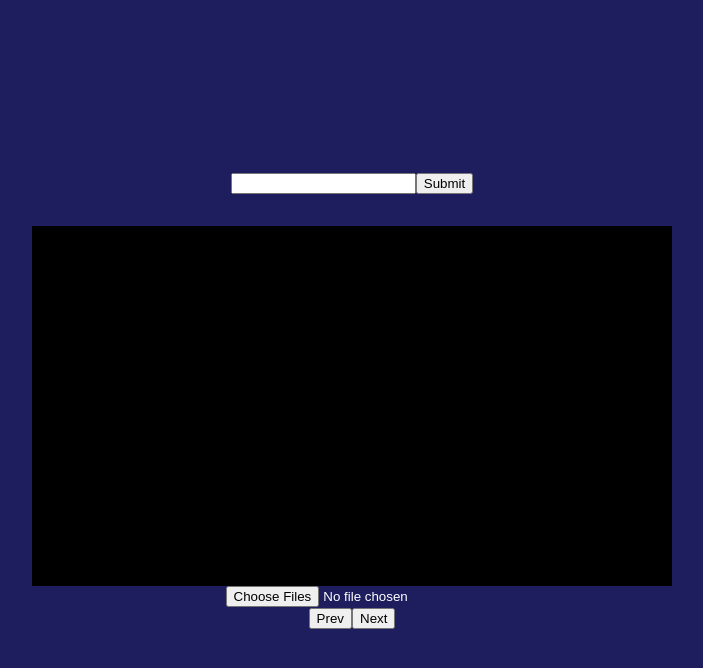
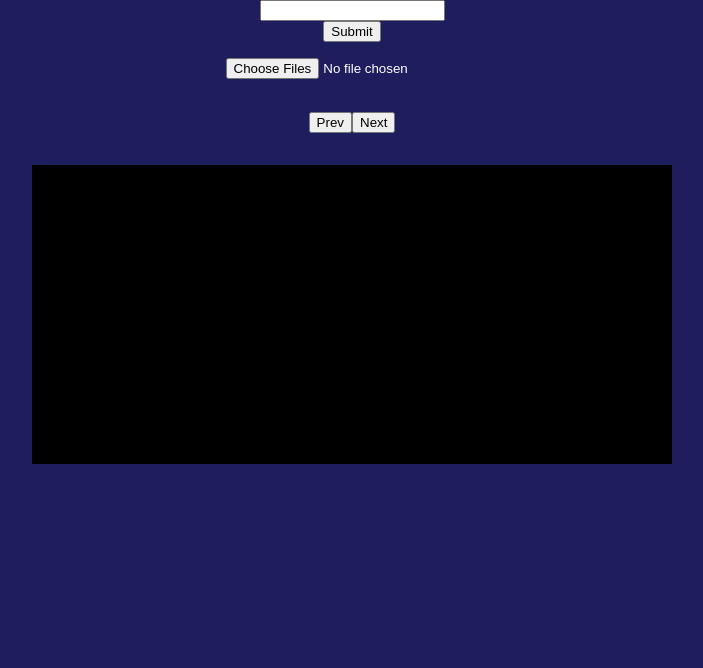
Before and after one commit to davecade/daves-karaoke-player, a React (Create React App) app: page / in a window 1280 px wide. Shown: the top 668 px of the page, without its empty margins (288-991 px from the left). Built offline with nearby package versions, Linux system fonts and the light colour scheme.

Commit message:
created basic functionality

```diff
--- a/src/App.js
+++ b/src/App.js
@@ -17,6 +17,8 @@
         return result;
     };
 
+    console.log("videos", videos);
+
     useEffect(() => {
         if (selectedFiles?.length > 0) {
             const convertedVideos = [];
@@ -33,38 +35,6 @@
     return (
         <div className="App">
             <SearchBar files={getSelectedFilesNames()} play={setVideoToPlay} />
-            <div className="player-container">
-                <div className="list-container">
-                    {selectedFiles?.map((item, index) => {
-                        return (
-                            <div
-                                key={index}
-                                className="list-item"
-                                onClick={() => {
-                                    setVideoToPlay(index);
-                                }}
-                                style={{
-                                    backgroundColor:
-                                        videoToPlay === index
-                                            ? "greenyellow"
-                                            : null,
-                                    color:
-                                        videoToPlay === index ? "black" : null,
-                                }}
-                            >
-                                {item.name}
-                            </div>
-                        );
-                    })}
-                </div>
-                <ReactPlayer
-                    controls
-                    playing={playing}
-                    url={videos[videoToPlay]}
-                    onEnded={() => setVideoToPlay(videoToPlay + 1)}
-                    style={{ backgroundColor: playing ? null : "black" }}
-                />
-            </div>
             <input
                 className="input-file"
                 type="file"
@@ -93,6 +63,39 @@
                     Next
                 </button>
             </div>
+            <ReactPlayer
+                className={"react-player"}
+                controls
+                playing={playing}
+                url={videos[videoToPlay]}
+                onEnded={() => setVideoToPlay(videoToPlay + 1)}
+                style={{ backgroundColor: playing ? null : "black" }}
+            />
+            <div className="player-container">
+                <div className="list-container">
+                    {selectedFiles?.map((item, index) => {
+                        return (
+                            <div
+                                key={index}
+                                className="list-item"
+                                onClick={() => {
+                                    setVideoToPlay(index);
+                                }}
+                                style={{
+                                    backgroundColor:
+                                        videoToPlay === index
+                                            ? "greenyellow"
+                                            : null,
+                                    color:
+                                        videoToPlay === index ? "black" : null,
+                                }}
+                            >
+                                {item.name}
+                            </div>
+                        );
+                    })}
+                </div>
+            </div>
         </div>
     );
 }
--- a/src/App.scss
+++ b/src/App.scss
@@ -6,15 +6,29 @@
   align-items: center;
   flex-direction: column;
 
-  .player-container {
-    display: flex;
-    justify-content: center;
-    align-items: center;
+  .input-file {
+    margin-bottom: 2rem;
+  }
+
+  .buttons-container {
+    margin-bottom: 2rem;
+  }
+
+  .react-player {
+    margin-bottom: 1rem;
+  }
 
   .list-container {
     height: 20rem;
     overflow: scroll;
     overflow-x: hidden;
+    -ms-overflow-style: none;
+    scrollbar-width: none; /* Firefox */
+
+    &::-webkit-scrollbar {
+      display: none;
+    }
+
   }
 
   .list-item {
@@ -35,9 +49,4 @@
       transform: scale(1.1);
     }
   }
-
-    .input-file {
-      margin: 2rem 0;
 }
-  }
-}
--- a/src/components/SearchBar/SearchBar.jsx
+++ b/src/components/SearchBar/SearchBar.jsx
@@ -1,31 +1,33 @@
-import React, {useState, useEffect} from 'react'
+import React, {useState, useEffect, useCallback} from 'react'
 import './SearchBar.scss'
 
 const SearchBar = ({ files, play }) => {
     const [ userSearch, setUserSearch ] = useState("")
+    const [ notFound, setNotFound ] = useState(false)
+
+    const playVideo = useCallback(() => {
+        const index = files.findIndex( file => file.includes(userSearch))
+
+        if(index >= 0){
+            setNotFound(false)
+            play(index)
+        } else {
+            setNotFound(true)
+        }
+    }, [play, files, userSearch])
+
+    const downHandler = useCallback((e) => {
+        if(e.key === 'Enter'){
+            playVideo()
+        }
+    }, [playVideo]);
 
     useEffect(() => {
         window.addEventListener("keydown", downHandler);
         return () => {
           window.removeEventListener("keydown", downHandler);
         };
-      }, [userSearch]);
-
-    const downHandler = (e) => {
-        if(e.key === 'Enter'){
-            playVideo()
-        }
-    }
-
-    const playVideo = () => {
-        const index = files.findIndex( file => file.includes(userSearch))
-
-        if(index >= 0){
-            play(index)
-        } else {
-            console.log("not found")
-        }
-    }
+      }, [userSearch, downHandler]);
 
 
   return (
@@ -33,6 +35,7 @@
         <input className='searchbar' type={"search"} onChange={(e) =>{
             setUserSearch(e.target.value.toLowerCase())
         }}/>
+        <div>{notFound ? "Not Found" : ""}</div>
         <button onClick={playVideo}>Submit</button>
     </div>
   )
--- a/src/components/SearchBar/SearchBar.scss
+++ b/src/components/SearchBar/SearchBar.scss
@@ -1,3 +1,7 @@
-.searchbar {
-    margin-bottom: 2rem;
+.search-container {
+    display: flex;
+    justify-content: center;
+    align-items: center;
+    flex-direction: column;
+    margin-bottom: 1rem;
 }
```
Lines whose indentation alone changed are shown as unchanged.
